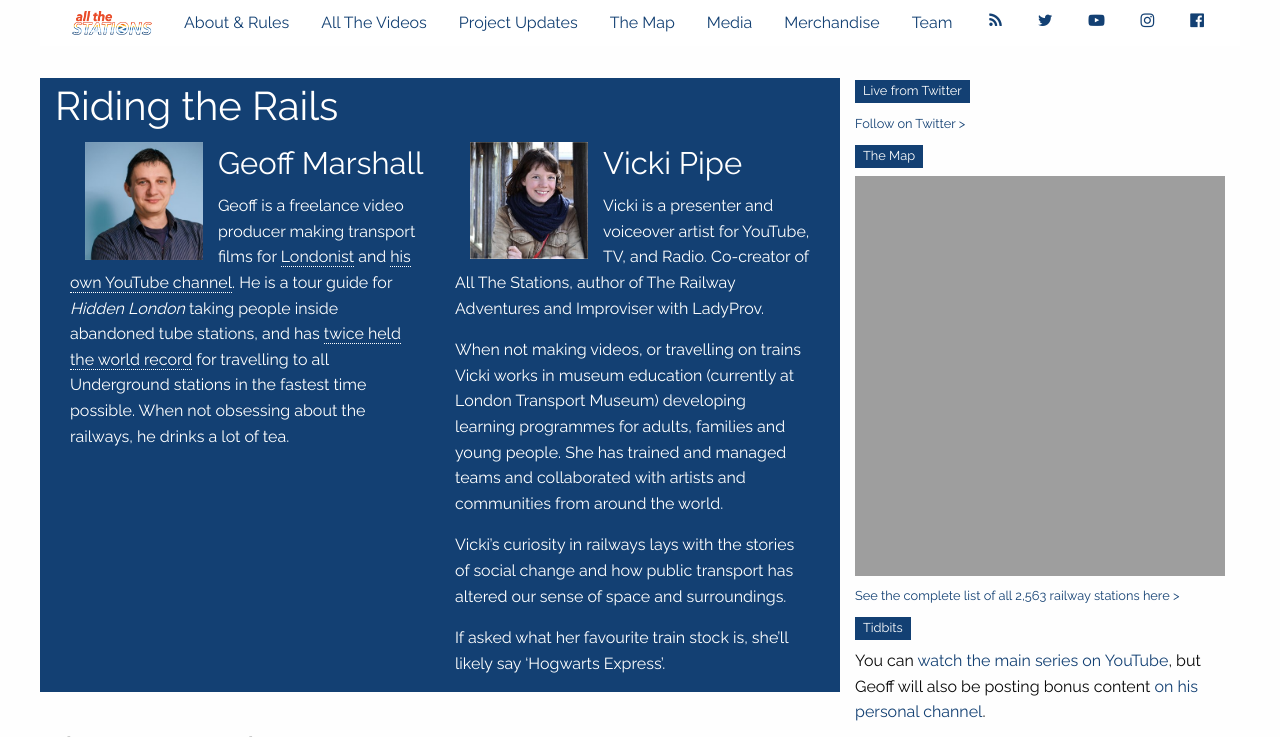
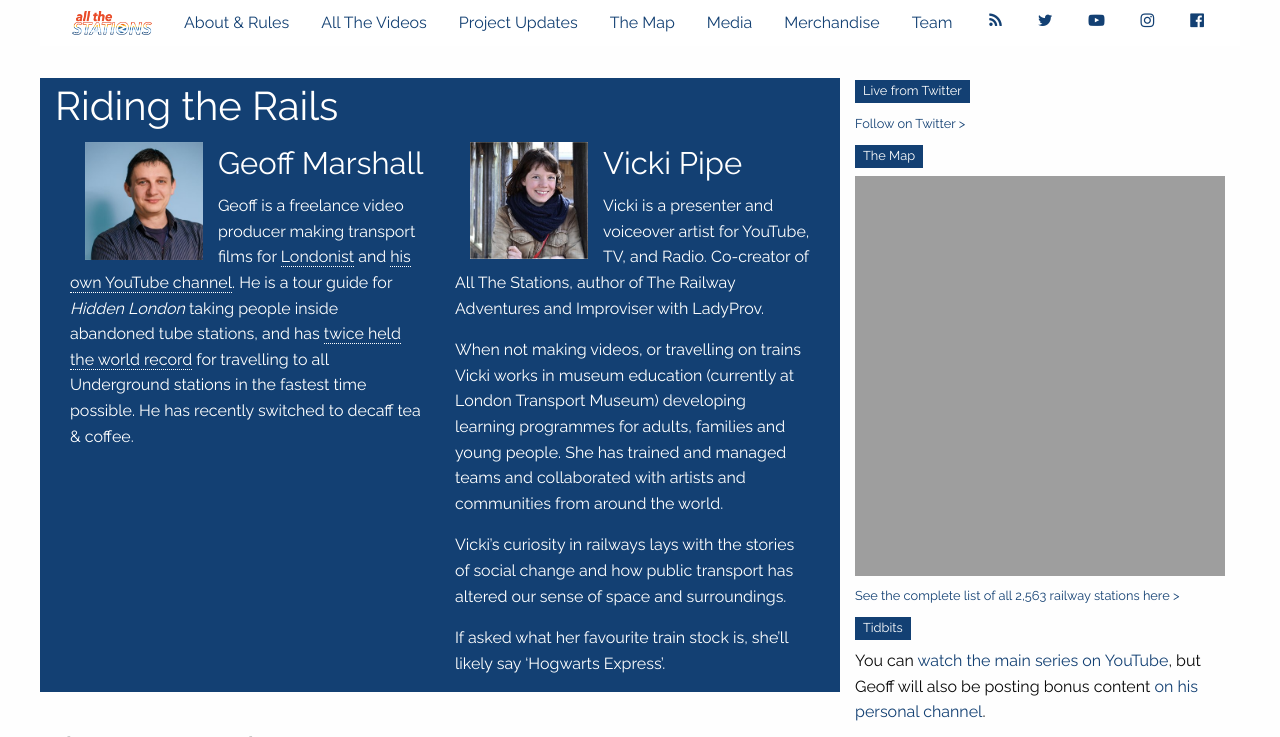
Before and after one commit to khawkins98/all-the-stations, a Jekyll site: the page built from team.md, in a window 1280 px wide and 900 px high, cut to the strip 0-737 px from the top of the window. Built offline with Jekyll 4.4.1, drawn with Linux system fonts in a browser that asks for light colours; nearby versions of some CDN libraries; comment, search, counter and statistics services are not loaded; some of the changed text lies outside the part shown.

Commit message:
Update team.md

```diff
--- a/team.md
+++ b/team.md
@@ -13,7 +13,7 @@
  				<img src="/static/images/geoff.jpg" class="img-rounded">
  			</div>
  			<h3>Geoff Marshall</h3>
- 			<p>Geoff is a freelance video producer making transport films for <a href="https://www.youtube.com/user/Londonistvids" target="new">Londonist</a> and <a href="https://www.youtube.com/user/geofftech2">his own YouTube channel</a>. He is a tour guide for <em>Hidden London</em> taking people inside abandoned tube stations, and has <a href="http://www.bbc.co.uk/news/uk-england-london-24203949" target="new">twice held the  world record</a> for travelling to all Underground stations in the fastest time possible. When not obsessing about the railways, he drinks a lot of tea.</p>
+ 			<p>Geoff is a freelance video producer making transport films for <a href="https://www.youtube.com/user/Londonistvids" target="new">Londonist</a> and <a href="https://www.youtube.com/user/geofftech2">his own YouTube channel</a>. He is a tour guide for <em>Hidden London</em> taking people inside abandoned tube stations, and has <a href="http://www.bbc.co.uk/news/uk-england-london-24203949" target="new">twice held the  world record</a> for travelling to all Underground stations in the fastest time possible. He has recently switched to decaff tea & coffee.</p>
  		</div>
  		<div class="column">
  			<div class="columns medium-5 float-left">
@@ -36,7 +36,7 @@
  		<h2>The Control Room</h2>
  		<div class="column">
  			<div class="columns medium-5 float-left">
- 				<img src="/static/images/lindsey.jpg" class="img-rounded">
+ 				<img src="/static/images/matt.jpg" class="img-rounded">
  			</div>
  			<h3>Matthew Frost</h3>
  			<p>Matthew is an independent mobile application developer who created the award-winning App <a href="http://stationmasterapp.com/">Station Master</a> for iOS. All of his iOS Apps have a transport theme. Previously he worked for one of the first Internet Service Providers in the UK. He is providing e-mail &amp; IT/development support to the project including the "Adopt a Station" website/tool. In his spare time he is a volunteer tour guide for London Transport Museum's &quot;Hidden London&quot; programme.</p>
@@ -71,7 +71,7 @@
  		</div>
  		<div class="column">
  			<div class="columns medium-5 float-left">
- 				<img src="/static/images/matt.jpg" class="img-rounded">
+ 				<img src="/static/images/kai.jpg" class="img-rounded">
  			</div>
 <h3>Kai Michael Poppe</h3>
 			<p>Kai is a technical supporter at a software company in Germany. Occasionally he does some website programming and database design which led him to create the All the Stations map. He grew up with the railway nearby and a model-train-world in his house, hence his love for trains.</p>
```
Also changed, not shown: other parts of team.md (+1 -0 lines).
